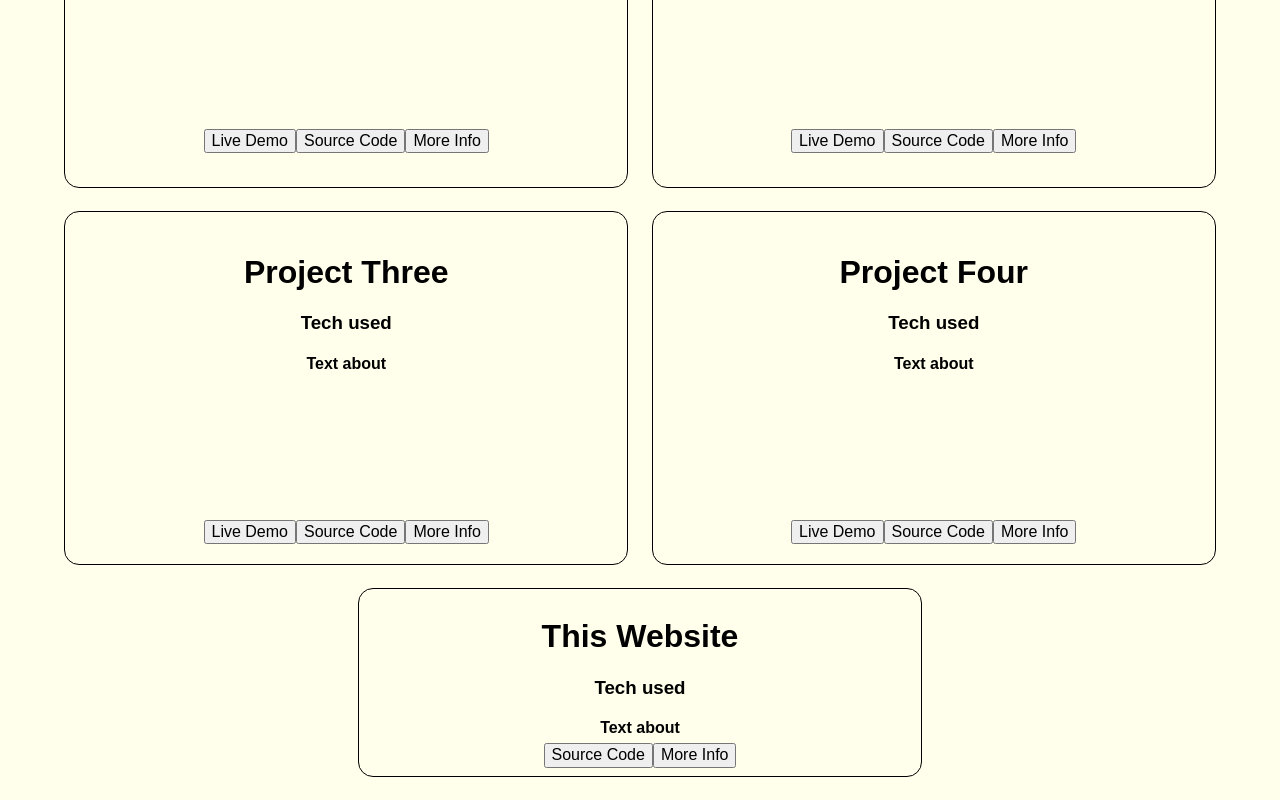
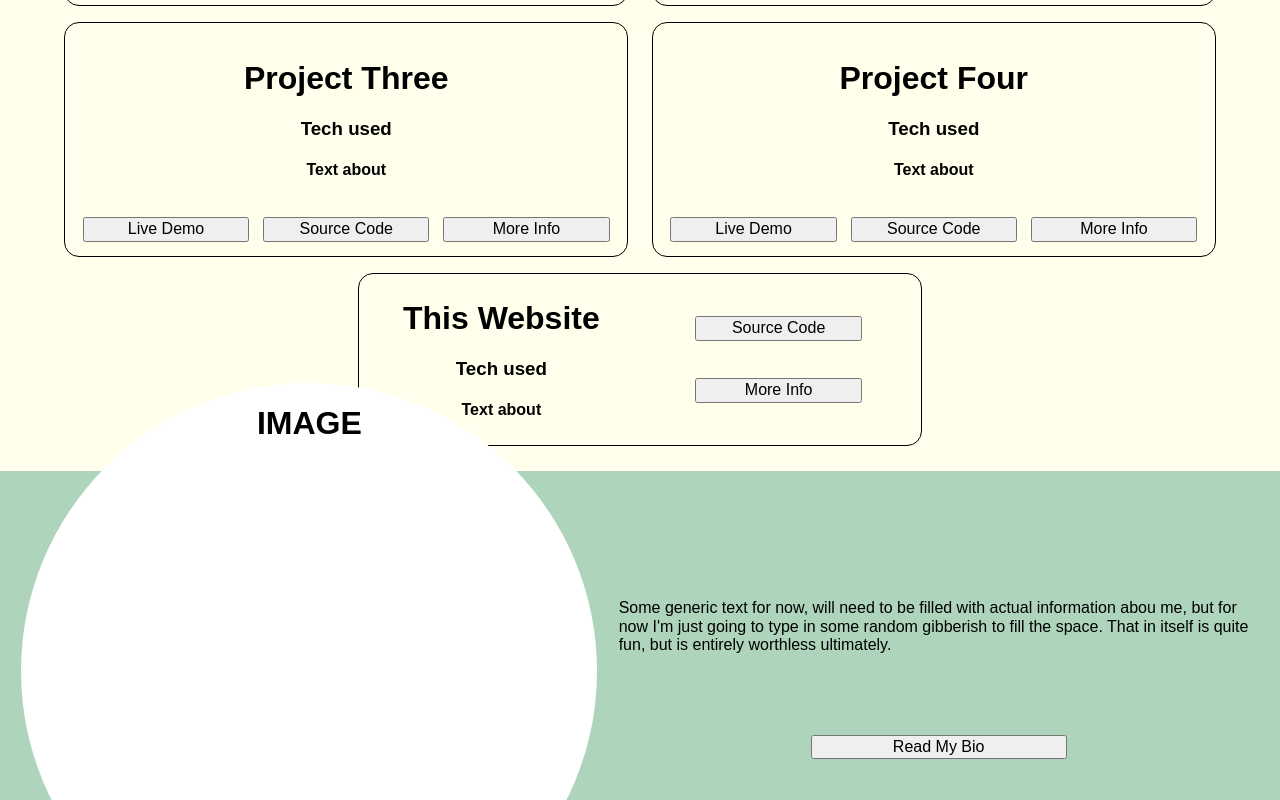
Before and after one commit to RichPBee/PortfolioApp, a React (Vite) app: page / in a window 1280 px wide. Shown: the part 1580-2380 px from the top of the page. Built offline with nearby package versions, Linux system fonts and the light colour scheme; the HTML template or start-up script is replaced by a standard one.

Commit message:
Basic responsiveness
Implemented some responsiveness, but there are still issues with landscape orientations on mobile devices that need to be resolved.

```diff
--- a/src/components/styles/About.css
+++ b/src/components/styles/About.css
@@ -16,13 +16,31 @@
 }
 
 .AboutText > button {
-    width: 30%;
+    width: 40%;
 }
 .AboutImage {
-    width: 400px;
+    width: 45vw;
     display: flex;
     justify-content: center;
     background-color: white;
-    height: 400px;
+    height: 45vw;
     border-radius: 50%;
 }
+
+@Media (max-width: 550px )
+{
+    .AboutSection {
+        flex-direction: column;
+        justify-content: space-evenly;
+    }
+
+    .AboutText {
+        text-align: center;
+        height: 30%;
+        width: 80%;
+    }
+
+    .AboutText > button {
+        width: 60%;
+    }
+}
--- a/src/components/styles/Projects.css
+++ b/src/components/styles/Projects.css
@@ -5,7 +5,7 @@
     align-self: center;
     padding: 2%;
     grid-gap: 2%;
-    height: 100%;
+    height: 100vh;
     width: 90%;
     grid-template-areas:
     "a a b b"
@@ -23,6 +23,7 @@
     flex-direction: column;
     justify-content: space-around;
     align-items: center;
+    padding: 4px;
 }
 
 .ProjectCardBackground {
@@ -32,6 +33,16 @@
     flex-direction: column;
     align-items: center;
     text-align: center;
+}
+
+.CardButtons {
+    display: flex;
+    width: 100%;
+    justify-content: space-evenly;
+}
+
+.CardButtons > * {
+    width: 30%;
 }
 
 .FirstCard {
@@ -52,6 +63,21 @@
 
 .FifthCard {
     grid-area: e;
+    flex-direction: row;
+}
+
+.FifthCard > .ProjectCardBackground {
+    height: 100%;
+}
+
+.FifthCard > .CardButtons {
+    flex-direction: column;
+    align-items: center;
+    height: 100%;
+}
+
+.FifthCard > .CardButtons > * {
+    width: 60%;
 }
 
 @Media (max-width: 800px) {
@@ -92,7 +118,13 @@
         display: flex;
         flex-direction: column;
         justify-content: space-evenly;
+        align-items: center;
         height: 100%;
     }
 
+    .CardButtons > * {
+        width: 100px;
+        height: 50px;
+    }
+
 }
```
